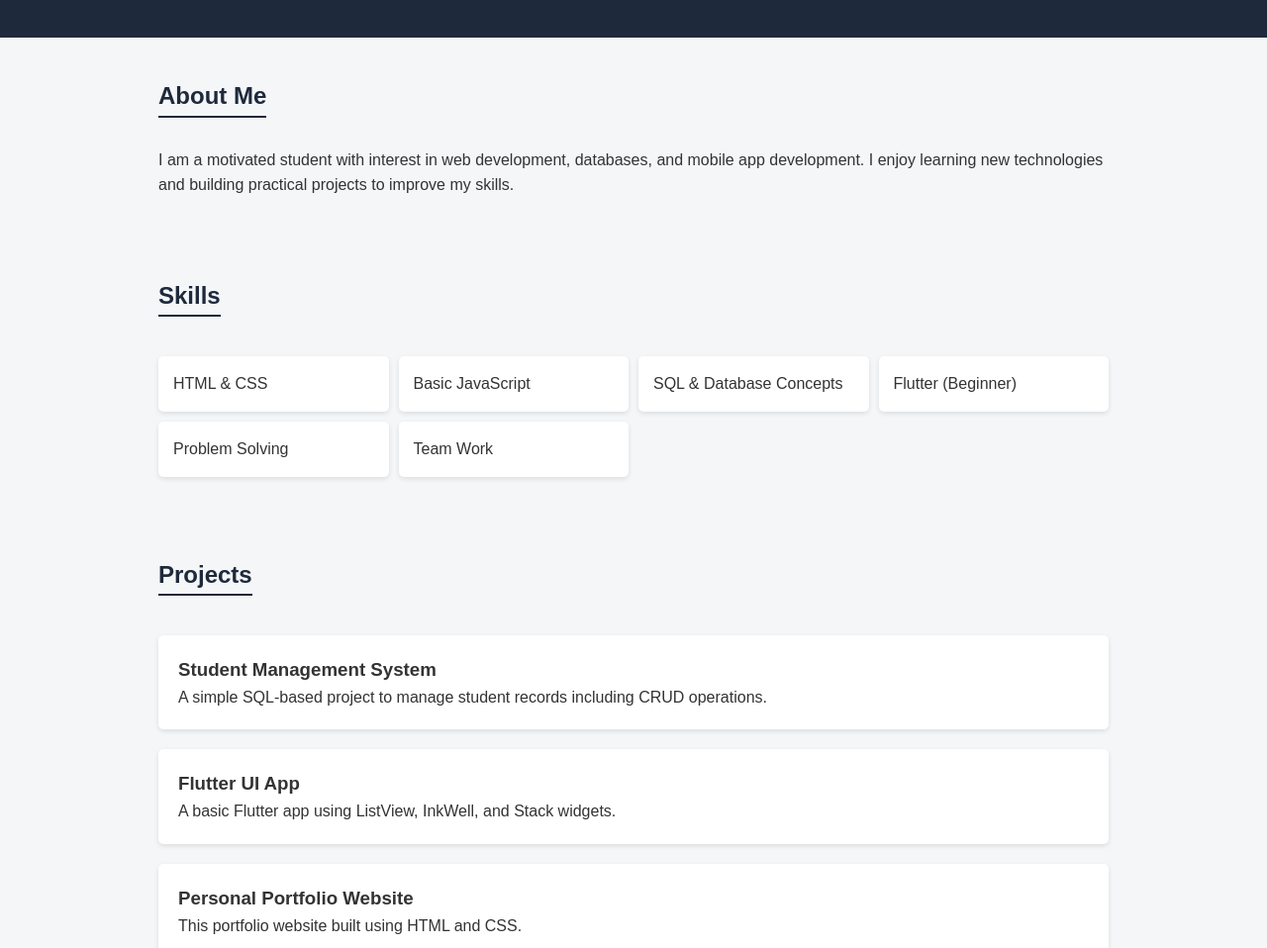
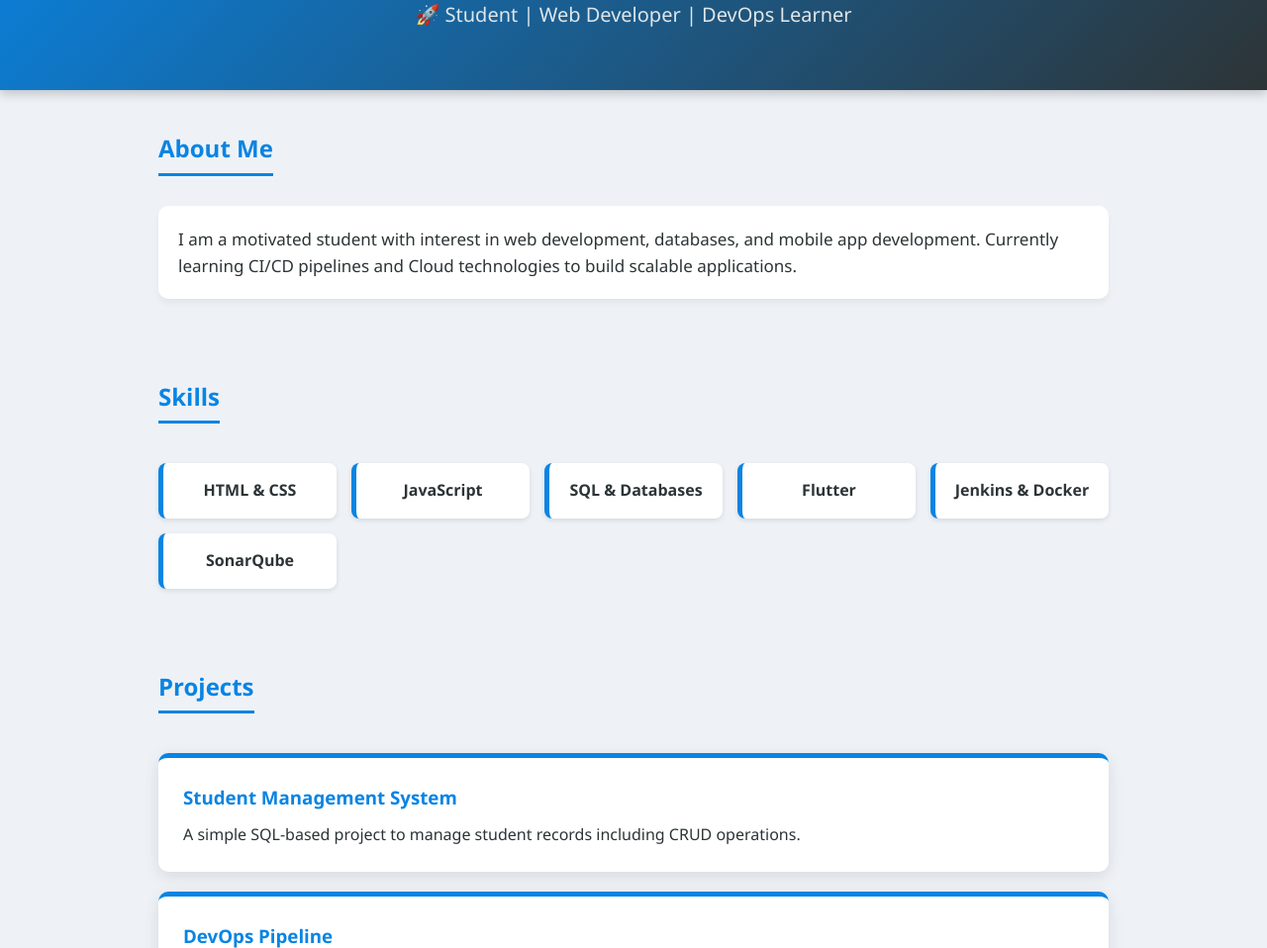
Before and after one commit to zaidqureshi3111995/portfolio-cloud, a plain HTML site: page index.html in a window 1280 px wide. Shown: the part 138-1096 px from the top of the page at 99% size. Drawn offline with Linux system fonts and the light colour scheme.

Commit message:
Colour change

```diff
--- a/index.html
+++ b/index.html
@@ -10,29 +10,34 @@
             margin: 0;
             padding: 0;
             box-sizing: border-box;
-            font-family: Arial, sans-serif;
+            font-family: 'Segoe UI', Arial, sans-serif;
         }
 
         body {
-            background-color: #f4f6f8;
-            color: #333;
+            /* Light grey background ki jagah naya soft blue-grey */
+            background-color: #eef2f7;
+            color: #2d3436;
             line-height: 1.6;
         }
 
         header {
-            background: #1e293b;
+            /* Header ka color naya 'Royal Blue' gradient kar diya hai */
+            background: linear-gradient(135deg, #0984e3, #2d3436);
             color: white;
-            padding: 40px 20px;
+            padding: 60px 20px;
             text-align: center;
+            box-shadow: 0 4px 10px rgba(0,0,0,0.2);
         }
 
         header h1 {
-            font-size: 36px;
+            font-size: 42px;
+            letter-spacing: 1px;
         }
 
         header p {
-            font-size: 18px;
+            font-size: 20px;
             margin-top: 10px;
+            color: #dfe6e9;
         }
 
         section {
@@ -43,50 +48,73 @@
 
         h2 {
             margin-bottom: 20px;
-            color: #1e293b;
-            border-bottom: 2px solid #1e293b;
+            /* Headings ka color naya Blue kar diya hai */
+            color: #0984e3;
+            border-bottom: 3px solid #0984e3;
             display: inline-block;
+            padding-bottom: 5px;
         }
 
         .about p {
             margin-top: 10px;
-            font-size: 16px;
+            font-size: 17px;
+            background: white;
+            padding: 20px;
+            border-radius: 10px;
+            box-shadow: 0 4px 6px rgba(0,0,0,0.05);
         }
 
         .skills ul {
             list-style: none;
             display: grid;
-            grid-template-columns: repeat(auto-fit, minmax(200px, 1fr));
-            gap: 10px;
+            grid-template-columns: repeat(auto-fit, minmax(180px, 1fr));
+            gap: 15px;
             margin-top: 20px;
         }
 
         .skills li {
+            /* Skills boxes ka border aur hover effect */
             background: white;
             padding: 15px;
-            border-radius: 5px;
+            border-radius: 8px;
+            text-align: center;
+            font-weight: bold;
+            color: #2d3436;
+            border-left: 5px solid #0984e3;
             box-shadow: 0 2px 5px rgba(0,0,0,0.1);
+            transition: 0.3s;
+        }
+
+        .skills li:hover {
+            transform: translateY(-5px);
+            background: #0984e3;
+            color: white;
         }
 
         .projects .project {
             background: white;
-            padding: 20px;
+            padding: 25px;
             margin-top: 20px;
-            border-radius: 5px;
-            box-shadow: 0 2px 5px rgba(0,0,0,0.1);
+            border-radius: 10px;
+            box-shadow: 0 4px 15px rgba(0,0,0,0.1);
+            border-top: 5px solid #0984e3;
+        }
+
+        .projects h3 {
+            color: #0984e3;
+            margin-bottom: 10px;
         }
 
         footer {
-            background: #1e293b;
+            background: #2d3436;
             color: white;
             text-align: center;
-            padding: 20px;
-            margin-top: 40px;
+            padding: 30px;
+            margin-top: 50px;
         }
 
-        footer a {
-            color: #38bdf8;
-            text-decoration: none;
+        .contact b {
+            color: #0984e3;
         }
     </style>
 </head>
@@ -94,14 +122,14 @@
 
 <header>
     <h1>Zaid Irfan</h1>
-    <p>Student | Web Developer | SQL & Flutter Learner</p>
+    <p>🚀 Student | Web Developer | DevOps Learner</p>
 </header>
 
 <section class="about">
     <h2>About Me</h2>
     <p>
         I am a motivated student with interest in web development, databases, and mobile app development.
-        I enjoy learning new technologies and building practical projects to improve my skills.
+        Currently learning CI/CD pipelines and Cloud technologies to build scalable applications.
     </p>
 </section>
 
@@ -109,11 +137,11 @@
     <h2>Skills</h2>
     <ul>
         <li>HTML & CSS</li>
-        <li>Basic JavaScript</li>
-        <li>SQL & Database Concepts</li>
-        <li>Flutter (Beginner)</li>
-        <li>Problem Solving</li>
-        <li>Team Work</li>
+        <li>JavaScript</li>
+        <li>SQL & Databases</li>
+        <li>Flutter</li>
+        <li>Jenkins & Docker</li>
+        <li>SonarQube</li>
     </ul>
 </section>
 
@@ -126,13 +154,13 @@
     </div>
 
     <div class="project">
-        <h3>Flutter UI App</h3>
-        <p>A basic Flutter app using ListView, InkWell, and Stack widgets.</p>
+        <h3>DevOps Pipeline</h3>
+        <p>Automated CI/CD pipeline using Jenkins, SonarQube, and Docker Deployment.</p>
     </div>
 
     <div class="project">
-        <h3>Personal Portfolio Website</h3>
-        <p>This portfolio website built using HTML and CSS.</p>
+        <h3>Personal Portfolio</h3>
+        <p>This modern portfolio website built and deployed using Docker.</p>
     </div>
 </section>
 
@@ -143,7 +171,7 @@
 </section>
 
 <footer>
-    <p>© 2025 Zaid Qureshi | All Rights Reserved</p>
+    <p>© 2025 Zaid Qureshi | Built with 💙 and DevOps</p>
 </footer>
 
 </body>
```
